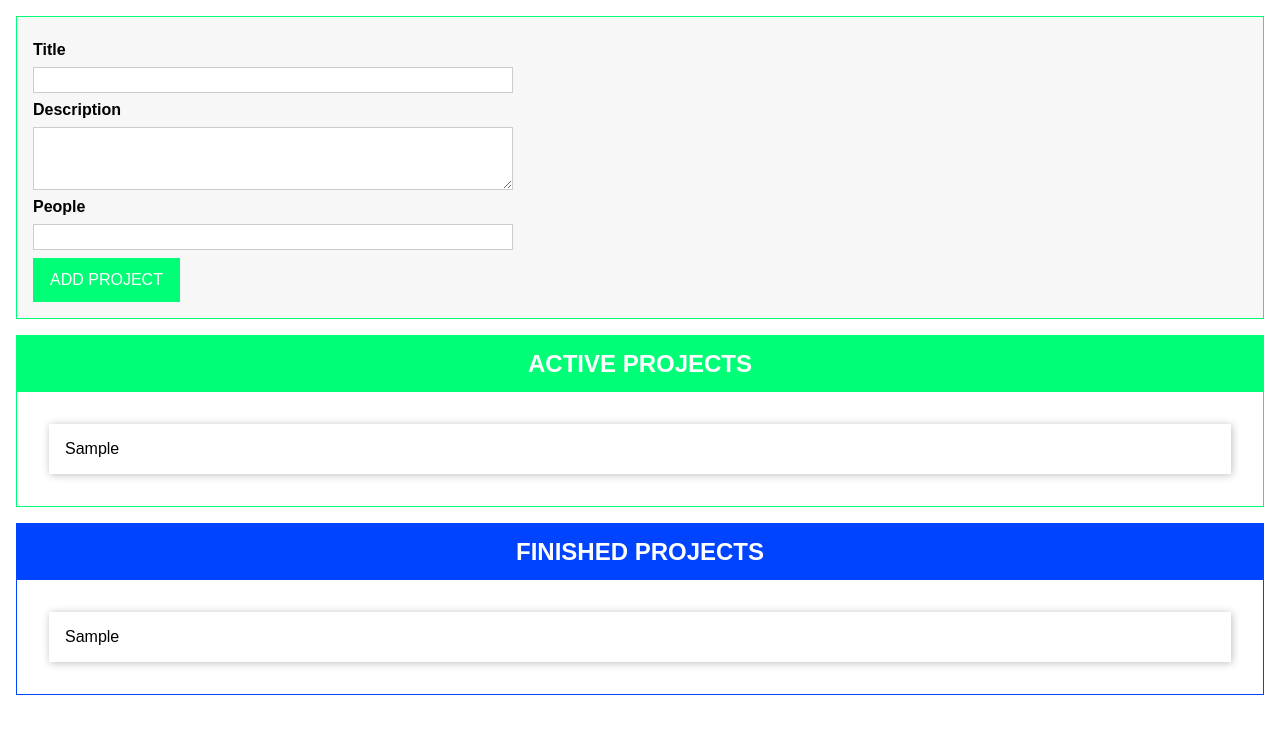
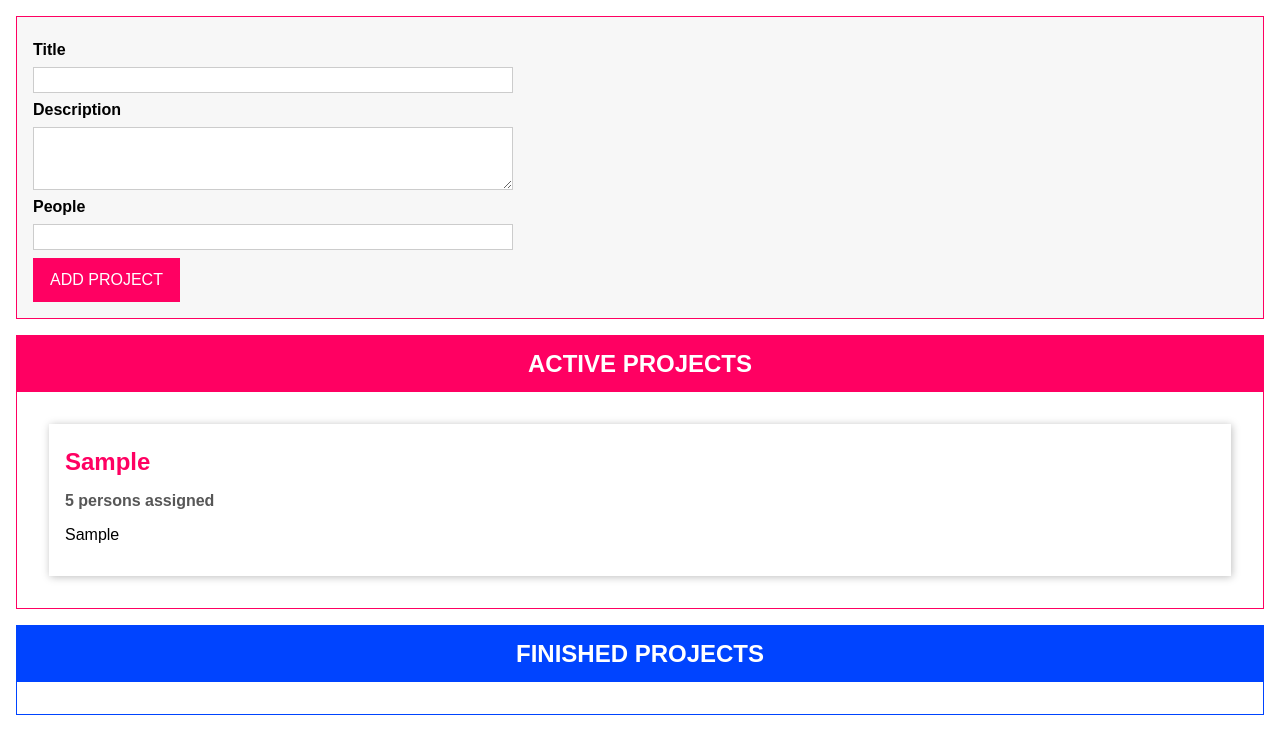
Before and after one commit to oguzbulbul/Drag-and-Drop-Ts-Project, a website with bundled scripts: page prj-00-initial-starting-setup/index.html in a window 1280 px wide. Both pictures are taken after typing "Sample", "Sample", "5" into the empty fields and a click on the button "ADD PROJECT". Built offline with nearby package versions, Linux system fonts and the light colour scheme.

Commit message:
project done

```diff
--- a/prj-00-initial-starting-setup/app.css
+++ b/prj-00-initial-starting-setup/app.css
@@ -38,8 +38,8 @@ textarea:focus {
 
 button {
   font: inherit;
-  background: #00ff77;
-  border: 1px solid #00ff77;
+  background: #ff0062;
+  border: 1px solid #ff0062;
   cursor: pointer;
   color: white;
   padding: 0.75rem 1rem;
@@ -51,17 +51,17 @@ button:focus {
 
 button:hover,
 button:active {
-  background: #0b552e;
-  border-color: #0b552e;
+  background: #a80041;
+  border-color: #a80041;
 }
 
 .projects {
   margin: 1rem;
-  border: 1px solid #00ff77;
+  border: 1px solid #ff0062;
 }
 
 .projects header {
-  background: #00ff77;
+  background: #ff0062;
   height: 3.5rem;
   display: flex;
   justify-content: center;
@@ -91,10 +91,11 @@ button:active {
   box-shadow: 1px 1px 8px rgba(0, 0, 0, 0.26);
   padding: 1rem;
   margin: 1rem;
+  background: white;
 }
 
 .projects li h2 {
-  color: #00ff77;
+  color: #ff0062;
   margin: 0.5rem 0;
 }
 
@@ -122,6 +123,6 @@ button:active {
 #user-input {
   margin: 1rem;
   padding: 1rem;
-  border: 1px solid #00ff77;
+  border: 1px solid #ff0062;
   background: #f7f7f7;
 }
--- a/prj-00-initial-starting-setup/index.html
+++ b/prj-00-initial-starting-setup/index.html
@@ -28,7 +28,11 @@
       </form>
     </template>
     <template id="single-project">
-      <li></li>
+      <li draggable="true">
+        <h2></h2>
+        <h3></h3>
+        <p></p>
+      </li>
     </template>
     <template id="project-list">
       <section class="projects">
--- a/prj-00-initial-starting-setup/src/app.ts
+++ b/prj-00-initial-starting-setup/src/app.ts
@@ -1,11 +1,49 @@
+// Drag & Drop Interfaces
+interface Draggable {
+  dragStartHandler(event: DragEvent): void;
+  dragEndHandler(event: DragEvent): void;
+}
+
+interface DragTarget {
+  dragOverHandler(event: DragEvent): void;
+  dropHandler(event: DragEvent): void;
+  dragLeaveHandler(event: DragEvent): void;
+}
+
+// Project Type
+enum ProjectStatus {
+  Active,
+  Finished
+}
+
+class Project {
+  constructor(
+    public id: string,
+    public title: string,
+    public description: string,
+    public people: number,
+    public status: ProjectStatus
+  ) {}
+}
+
 // Project State Management
+type Listener<T> = (items: T[]) => void;
 
-class ProjectState {
-    private listeners: any[] = [];
-    private projects: any[] = [];
+class State<T> {
+  protected listeners: Listener<T>[] = [];
+
+  addListener(listenerFn: Listener<T>) {
+    this.listeners.push(listenerFn);
+  }
+}
+
+class ProjectState extends State<Project> {
+  private projects: Project[] = [];
   private static instance: ProjectState;
 
-    private constructor() {}
+  private constructor() {
+    super();
+  }
 
   static getInstance() {
     if (this.instance) {
@@ -15,18 +53,27 @@ class ProjectState {
     return this.instance;
   }
 
-    addListener(listenerFn: Function) {
-      this.listeners.push(listenerFn);
+  addProject(title: string, description: string, numOfPeople: number) {
+    const newProject = new Project(
+      Math.random().toString(),
+      title,
+      description,
+      numOfPeople,
+      ProjectStatus.Active
+    );
+    this.projects.push(newProject);
+    this.updateListeners();
   }
 
-    addProject(title: string, description: string, numOfPeople: number) {
-      const newProject = {
-        id: Math.random().toString(),
-        title: title,
-        description: description,
-        people: numOfPeople
-      };
-      this.projects.push(newProject);
+  moveProject(projectId: string, newStatus: ProjectStatus) {
+    const project = this.projects.find(prj => prj.id === projectId);
+    if (project && project.status !== newStatus) {
+      project.status = newStatus;
+      this.updateListeners();
+    }
+  }
+
+  private updateListeners() {
     for (const listenerFn of this.listeners) {
       listenerFn(this.projects.slice());
     }
@@ -92,79 +139,169 @@ class ProjectState {
   return adjDescriptor;
 }
 
-  // ProjectList Class
-  class ProjectList {
+// Component Base Class
+abstract class Component<T extends HTMLElement, U extends HTMLElement> {
   templateElement: HTMLTemplateElement;
-    hostElement: HTMLDivElement;
-    element: HTMLElement;
-    assignedProjects: any[];
+  hostElement: T;
+  element: U;
 
-    constructor(private type: 'active' | 'finished') {
+  constructor(
+    templateId: string,
+    hostElementId: string,
+    insertAtStart: boolean,
+    newElementId?: string
+  ) {
     this.templateElement = document.getElementById(
-        'project-list'
+      templateId
     )! as HTMLTemplateElement;
-      this.hostElement = document.getElementById('app')! as HTMLDivElement;
-      this.assignedProjects = [];
+    this.hostElement = document.getElementById(hostElementId)! as T;
 
     const importedNode = document.importNode(
       this.templateElement.content,
       true
     );
-      this.element = importedNode.firstElementChild as HTMLElement;
-      this.element.id = `${this.type}-projects`;
+    this.element = importedNode.firstElementChild as U;
+    if (newElementId) {
+      this.element.id = newElementId;
+    }
 
-      projectState.addListener((projects: any[]) => {
-        this.assignedProjects = projects;
-        this.renderProjects();
-      });
+    this.attach(insertAtStart);
+  }
 
-      this.attach();
+  private attach(insertAtBeginning: boolean) {
+    this.hostElement.insertAdjacentElement(
+      insertAtBeginning ? 'afterbegin' : 'beforeend',
+      this.element
+    );
+  }
+
+  abstract configure(): void;
+  abstract renderContent(): void;
+}
+
+// ProjectItem Class
+class ProjectItem extends Component<HTMLUListElement, HTMLLIElement>
+  implements Draggable {
+  private project: Project;
+
+  get persons() {
+    if (this.project.people === 1) {
+      return '1 person';
+    } else {
+      return `${this.project.people} persons`;
+    }
+  }
+
+  constructor(hostId: string, project: Project) {
+    super('single-project', hostId, false, project.id);
+    this.project = project;
+
+    this.configure();
     this.renderContent();
   }
 
-    private renderProjects() {
-      const listEl = document.getElementById(`${this.type}-projects-list`)! as HTMLUListElement;
-      for (const prjItem of this.assignedProjects) {
-        const listItem = document.createElement('li');
-        listItem.textContent = prjItem.title;
-        listEl.appendChild(listItem)
+  @autobind
+  dragStartHandler(event: DragEvent) {
+    event.dataTransfer!.setData('text/plain', this.project.id);
+    event.dataTransfer!.effectAllowed = 'move';
+  }
+
+  dragEndHandler(_: DragEvent) {
+    console.log('DragEnd');
+  }
+
+  configure() {
+    this.element.addEventListener('dragstart', this.dragStartHandler);
+    this.element.addEventListener('dragend', this.dragEndHandler);
+  }
+
+  renderContent() {
+    this.element.querySelector('h2')!.textContent = this.project.title;
+    this.element.querySelector('h3')!.textContent = this.persons + ' assigned';
+    this.element.querySelector('p')!.textContent = this.project.description;
   }
 }
 
-    private renderContent() {
+// ProjectList Class
+class ProjectList extends Component<HTMLDivElement, HTMLElement>
+  implements DragTarget {
+  assignedProjects: Project[];
+
+  constructor(private type: 'active' | 'finished') {
+    super('project-list', 'app', false, `${type}-projects`);
+    this.assignedProjects = [];
+
+    this.configure();
+    this.renderContent();
+  }
+
+  @autobind
+  dragOverHandler(event: DragEvent) {
+    if (event.dataTransfer && event.dataTransfer.types[0] === 'text/plain') {
+      event.preventDefault();
+      const listEl = this.element.querySelector('ul')!;
+      listEl.classList.add('droppable');
+    }
+  }
+
+  @autobind
+  dropHandler(event: DragEvent) {
+    const prjId = event.dataTransfer!.getData('text/plain');
+    projectState.moveProject(
+      prjId,
+      this.type === 'active' ? ProjectStatus.Active : ProjectStatus.Finished
+    );
+  }
+
+  @autobind
+  dragLeaveHandler(_: DragEvent) {
+    const listEl = this.element.querySelector('ul')!;
+    listEl.classList.remove('droppable');
+  }
+
+  configure() {
+    this.element.addEventListener('dragover', this.dragOverHandler);
+    this.element.addEventListener('dragleave', this.dragLeaveHandler);
+    this.element.addEventListener('drop', this.dropHandler);
+
+    projectState.addListener((projects: Project[]) => {
+      const relevantProjects = projects.filter(prj => {
+        if (this.type === 'active') {
+          return prj.status === ProjectStatus.Active;
+        }
+        return prj.status === ProjectStatus.Finished;
+      });
+      this.assignedProjects = relevantProjects;
+      this.renderProjects();
+    });
+  }
+
+  renderContent() {
     const listId = `${this.type}-projects-list`;
     this.element.querySelector('ul')!.id = listId;
     this.element.querySelector('h2')!.textContent =
       this.type.toUpperCase() + ' PROJECTS';
   }
 
-    private attach() {
-      this.hostElement.insertAdjacentElement('beforeend', this.element);
+  private renderProjects() {
+    const listEl = document.getElementById(
+      `${this.type}-projects-list`
+    )! as HTMLUListElement;
+    listEl.innerHTML = '';
+    for (const prjItem of this.assignedProjects) {
+      new ProjectItem(this.element.querySelector('ul')!.id, prjItem);
+    }
   }
 }
 
 // ProjectInput Class
-  class ProjectInput {
-    templateElement: HTMLTemplateElement;
-    hostElement: HTMLDivElement;
-    element: HTMLFormElement;
+class ProjectInput extends Component<HTMLDivElement, HTMLFormElement> {
   titleInputElement: HTMLInputElement;
   descriptionInputElement: HTMLInputElement;
   peopleInputElement: HTMLInputElement;
 
   constructor() {
-      this.templateElement = document.getElementById(
-        'project-input'
-      )! as HTMLTemplateElement;
-      this.hostElement = document.getElementById('app')! as HTMLDivElement;
-
-      const importedNode = document.importNode(
-        this.templateElement.content,
-        true
-      );
-      this.element = importedNode.firstElementChild as HTMLFormElement;
-      this.element.id = 'user-input';
-
+    super('project-input', 'app', true, 'user-input');
     this.titleInputElement = this.element.querySelector(
       '#title'
     ) as HTMLInputElement;
@@ -174,10 +311,14 @@ class ProjectState {
     this.peopleInputElement = this.element.querySelector(
       '#people'
     ) as HTMLInputElement;
+    this.configure();
+  }
 
-      this.configure();
-      this.attach();
+  configure() {
+    this.element.addEventListener('submit', this.submitHandler);
   }
+
+  renderContent() {}
 
   private gatherUserInput(): [string, string, number] | void {
     const enteredTitle = this.titleInputElement.value;
@@ -228,14 +369,6 @@ class ProjectState {
       this.clearInputs();
     }
   }
-
-    private configure() {
-      this.element.addEventListener('submit', this.submitHandler);
-    }
-
-    private attach() {
-      this.hostElement.insertAdjacentElement('afterbegin', this.element);
-    }
 }
 
 const prjInput = new ProjectInput();
```
Lines whose indentation alone changed are shown as unchanged.
